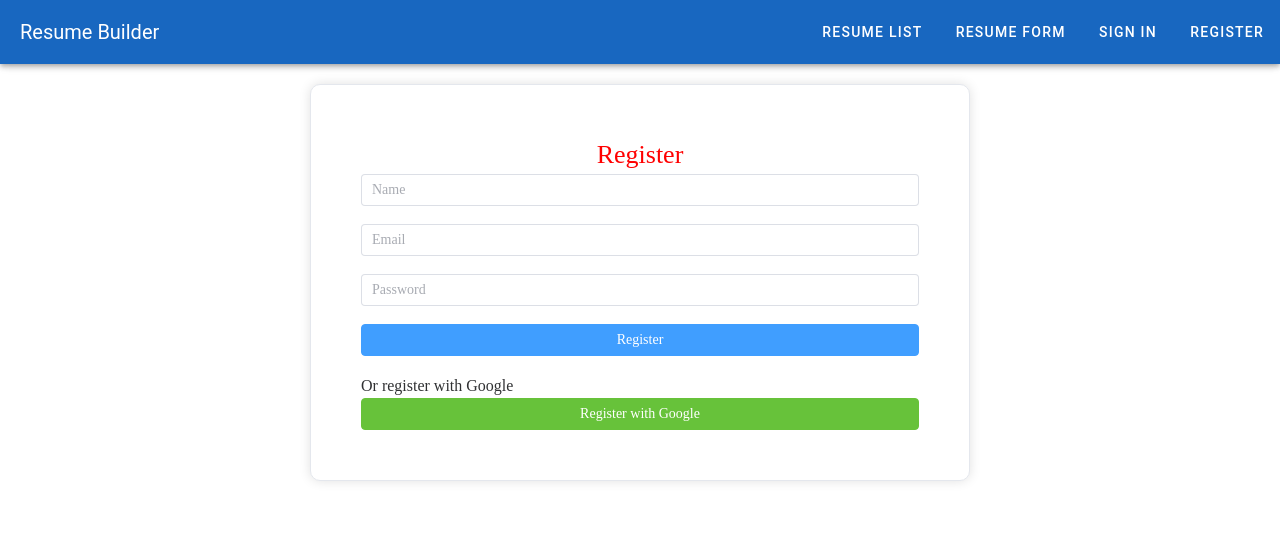
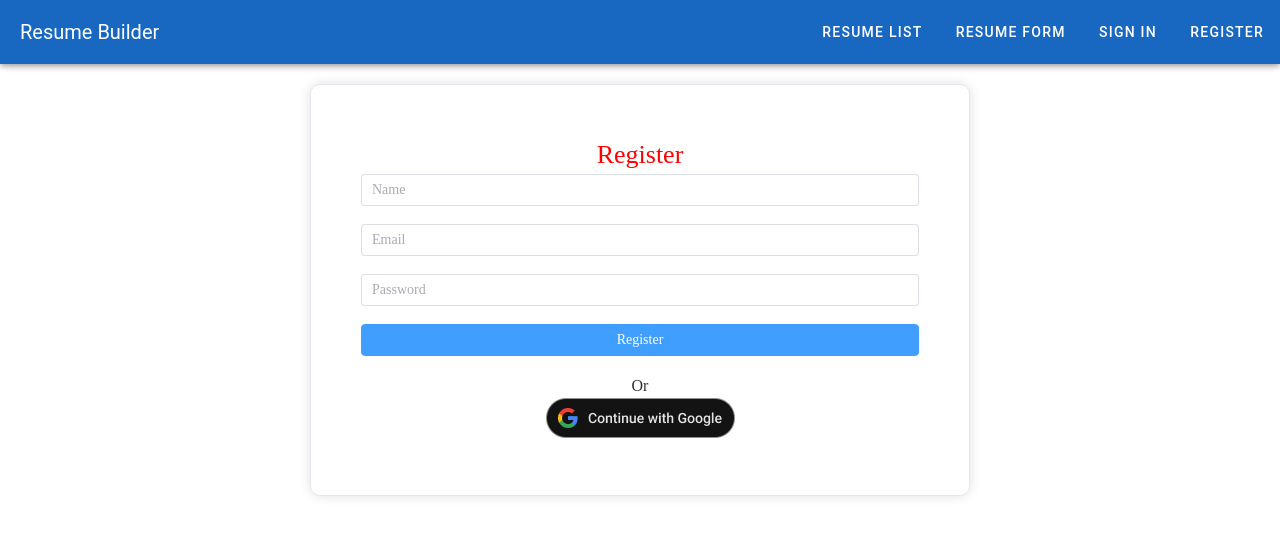
Before and after one commit to YuvalItzhaki/resume-builder, a Vue app: page /register in a window 1280 px wide. Shown: the top 536 px of the page. Built offline with nearby package versions, Linux system fonts and the light colour scheme; no server answers.

Commit message:
add google button

```diff
--- a/src/views/Register.vue
+++ b/src/views/Register.vue
@@ -17,10 +17,12 @@
         <el-form-item>
           <el-button type="primary" @click="register">Register</el-button>
         </el-form-item>
+        <p>Or</p>
       </el-form>
-      <div>
-        <p>Or register with Google</p>
-        <el-button type="success" @click="registerWithGoogle">Register with Google</el-button>
+      <div class="google-button">
+        <button type="success" @click="registerWithGoogle">
+          <img src="../assets/png@1x/dark/web_dark_rd_ctn@1x.png" alt="Google Sign-In">
+        </button>
       </div>
     </el-card>
   </div>
@@ -79,4 +81,17 @@ const registerWithGoogle = () => {
 .el-button {
   width: 100%;
 }
+.google-button{
+  background-color: transparent;
+  border: none;
+  cursor: pointer;
+  justify-content: center;
+  align-items: center;
+  display: flex;
+}
+ p{
+  justify-content: center;
+  align-items: center;
+  display: flex;
+}
 </style>
```
